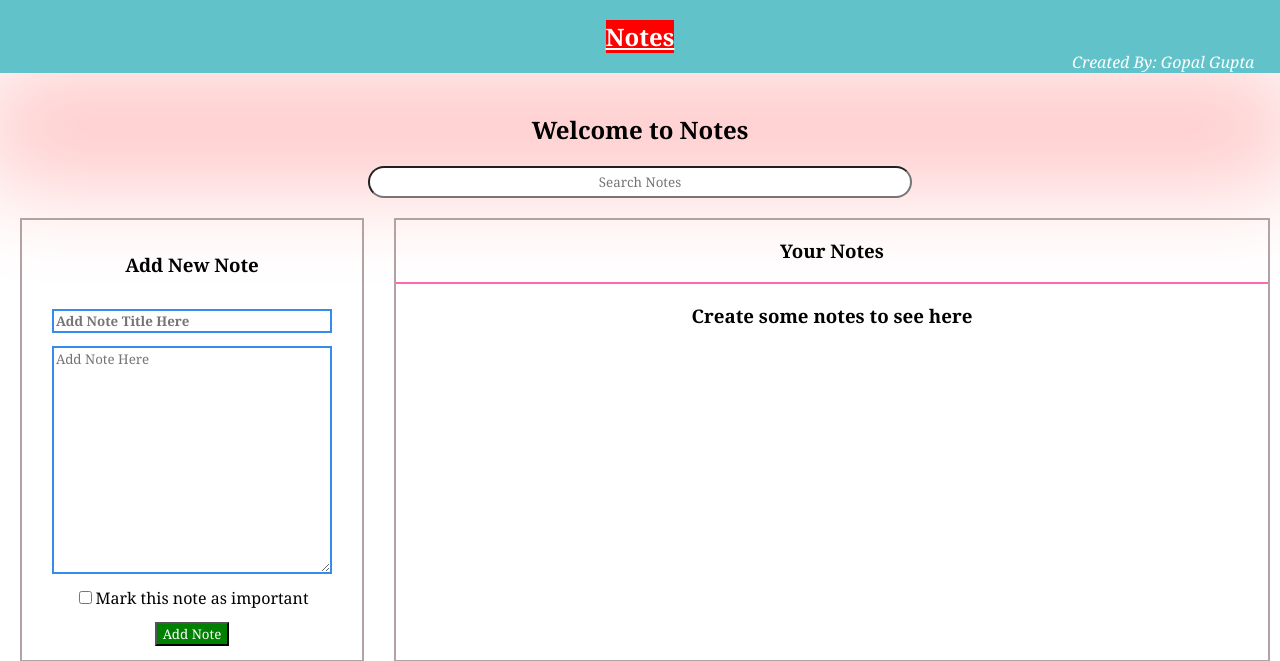
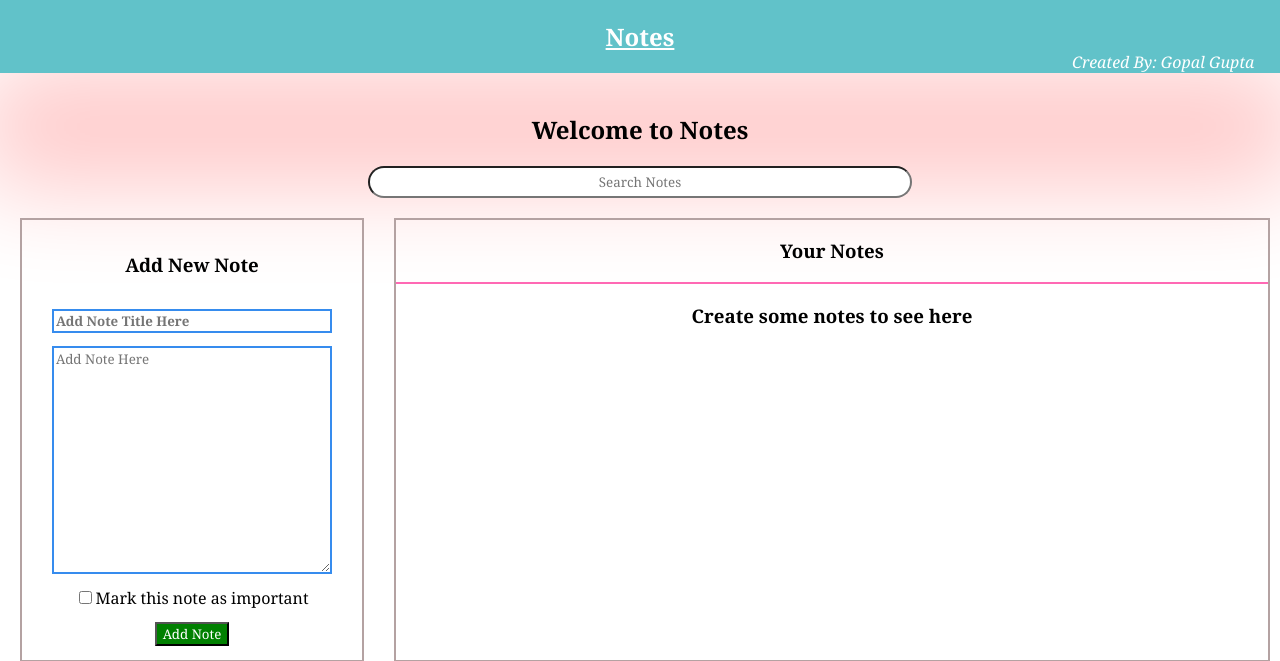
Before and after one commit to gopalgupta7799/awesome-notes, a PHP site: page / in a window 1280 px wide. Shown: the top 661 px of the page. Run offline with PHP 8.4, Linux system fonts and the light colour scheme.

Commit message:
Removed Heading highlighting

```diff
--- a/index.css
+++ b/index.css
@@ -15,9 +15,6 @@ nav{
     justify-content: center;
     text-decoration: underline;
     box-shadow: 0px 90px 100px 20px rgba(255, 0, 0, 0.233);
-}
-nav h1{
-    background-color: red;
 }
 nav em{
     align-self: flex-end;
```
